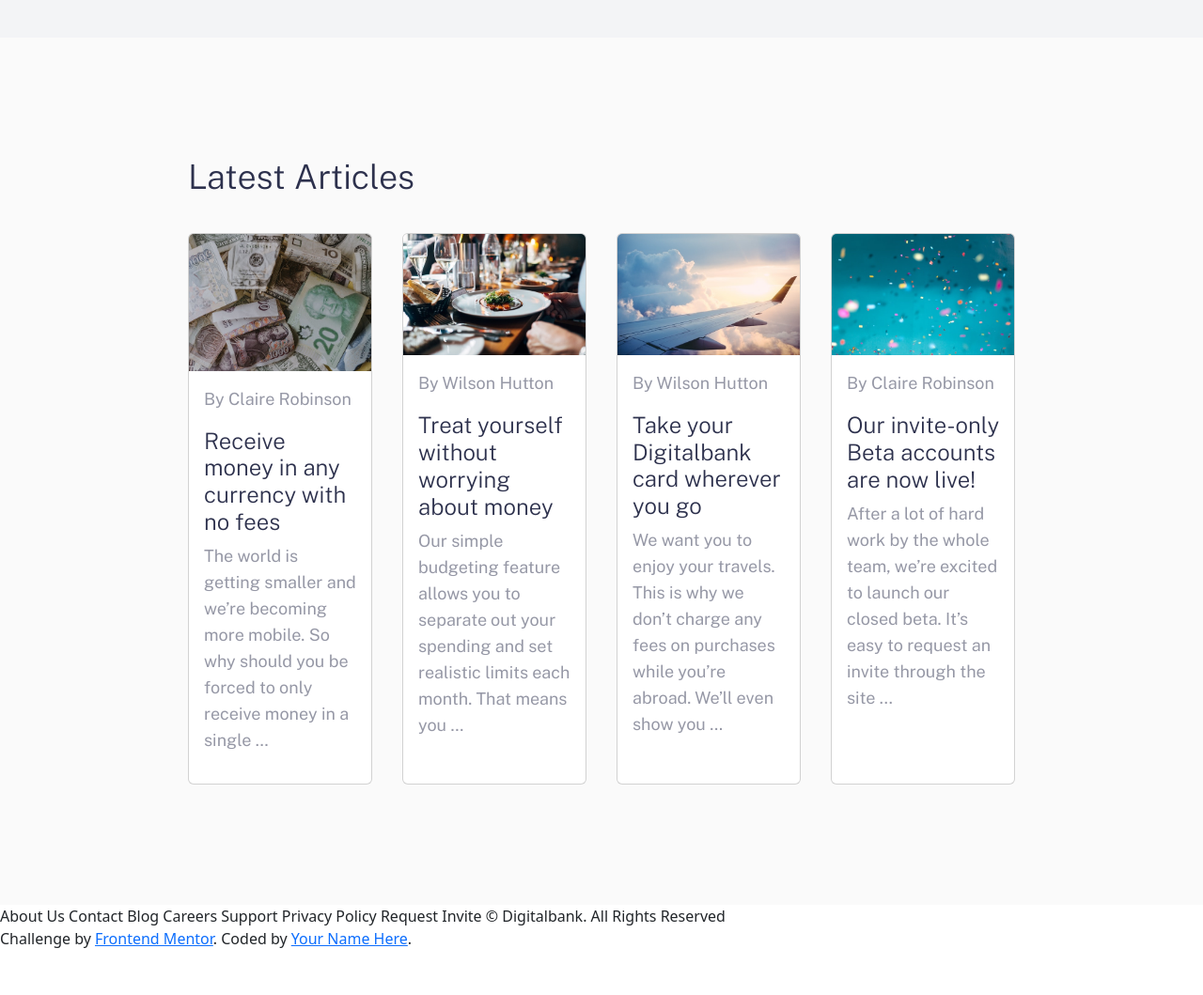
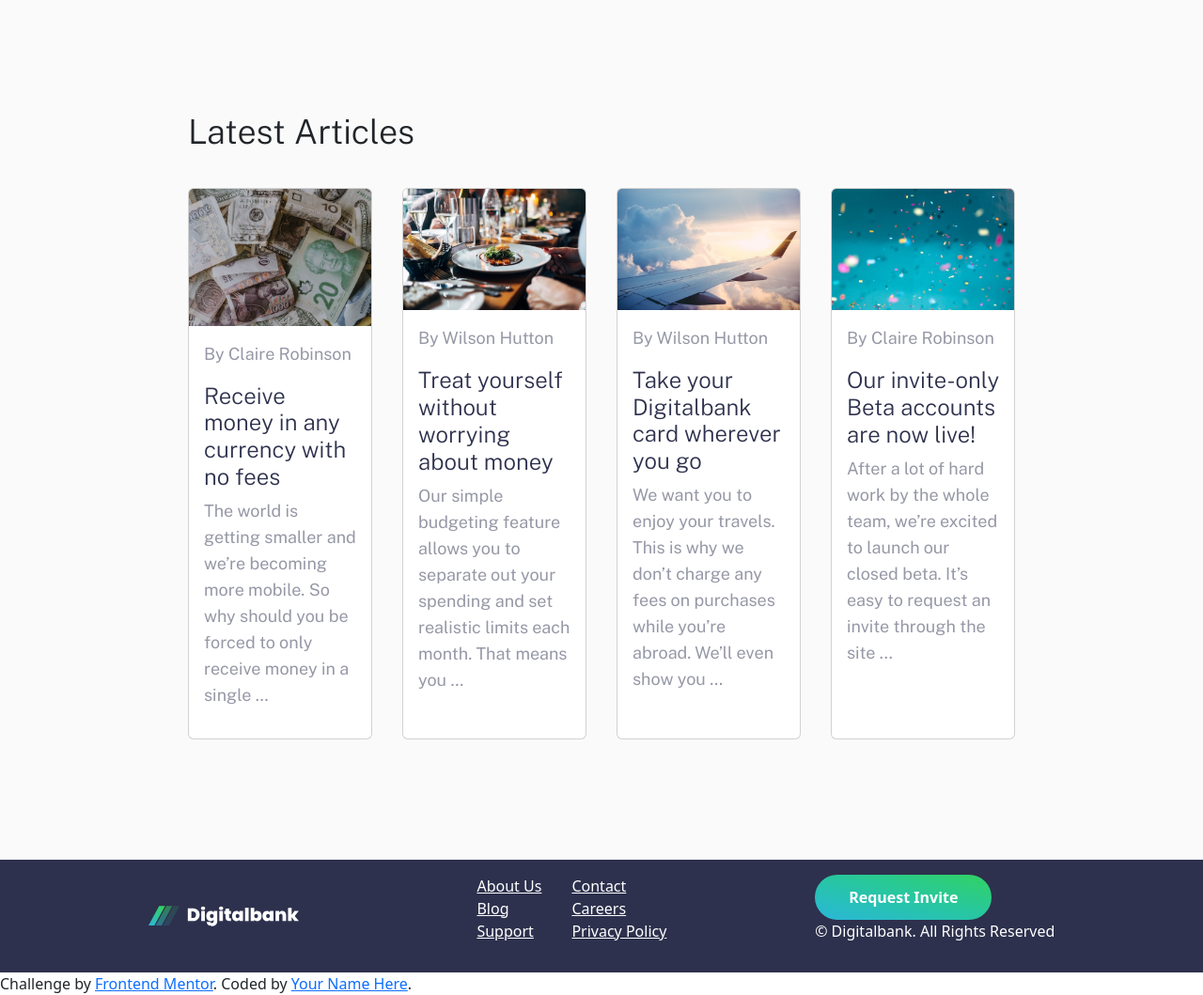
Before and after one commit to magali-la/digitalbank-landing-page, a website: page index.html in a window 1280 px wide. Shown: the part 1480-2539 px from the top of the page at 94% size. Before the commit the page ends 2491 px from the top, so only its background shows below. Drawn offline with nearby package versions, Linux system fonts and the light colour scheme.

Commit message:
Added footer with responsive tailwind layout, fix custom colors in input.css, adjust nav bar responsiveness with tailwind

```diff
--- a/index.html
+++ b/index.html
@@ -14,7 +14,7 @@
 <body>
   <header>
     <!-- nav bar -->
-    <nav class="bg-white flex flex-row justify-evenly items-center h-[10vh] font-public fixed top-0 right-0 left-0 z-1 w-full">
+    <nav class="bg-white flex flex-row flex-wrap justify-evenly items-center gap-4 pt-[1rem] pb-[1rem] h-fit font-public fixed top-0 right-0 left-0 z-1 w-full">
       <!-- nav logo  -->
       <img class="w-48" src="./images/logo-dark.svg" alt="digital bank logo">
       <!-- nav links -->
@@ -116,15 +116,20 @@
       </div>
     </section>
   </main>
-  <footer>
-    About Us
-    Contact
-    Blog
-    Careers
-    Support
-    Privacy Policy
-    Request Invite
-    © Digitalbank. All Rights Reserved
+  <footer class="h-fit pt-[1rem] pb-[1rem] !bg-blue950 !font-medium !text-white flex flex-col md:flex-row justify-evenly items-center" style="background-color: hsl(233, 26%, 24%);">
+    <img class="w-40" src="./images/logo-light.svg" alt="light colored Digitalbank logo and text">
+    <ul class="grid grid-cols-1 sm:grid-cols-2">
+      <li><a class="text-white" href="#">About Us</a></li>
+      <li><a class="text-white" href="#">Contact</a></li>
+      <li><a class="text-white" href="#">Blog</a></li>
+      <li><a class="text-white" href="#">Careers</a></li>
+      <li><a class="text-white" href="#">Support</a></li>
+      <li><a class="text-white" href="#">Privacy Policy</a></li>
+    </ul>
+    <div class="flex-col gap-4 items-center">
+      <button>Request Invite</button>
+      <p class="text-white">© Digitalbank. All Rights Reserved</p>
+    </div>
   </footer>
   <div class="attribution">
     Challenge by <a href="https://www.frontendmentor.io?ref=challenge" target="_blank">Frontend Mentor</a>.
--- a/src/input.css
+++ b/src/input.css
@@ -3,15 +3,15 @@
 
 @theme {
     /* colors */
-    --blue950: hsl(233, 26%, 24%);
-    --green500: hsl(136, 64%, 51%);
-    --cyan400: hsl(192, 69%, 51%);
+    --color-blue950: hsl(233, 26%, 24%);
+    --color-green500: hsl(136, 64%, 51%);
+    --color-cyan400: hsl(192, 69%, 51%);
 
     /* neutrals */
-    --gray600: hsl(233, 8%, 62%);
-    --gray100: hsl(220, 16%, 96%);
-    --gray50: hsl(0, 0%, 98%);
-    --whyte: hsl(0, 100%, 100%);
+    --color-gray600: hsl(233, 8%, 62%);
+    --color-gray100: hsl(220, 16%, 96%);
+    --color-gray50: hsl(0, 0%, 98%);
+    --color-whyte: hsl(0, 100%, 100%);
 
     /* fonts */
     --font-public: "Public Sans", sans-serif;
@@ -51,6 +51,11 @@ button {
     background-attachment: scroll;
 }
 
+/* footer */
+footer {
+    @apply !bg-blue950;
+}
+
 .icon-img {
     @apply w-20;
 }
```
Also changed, not shown: src/output.css.
